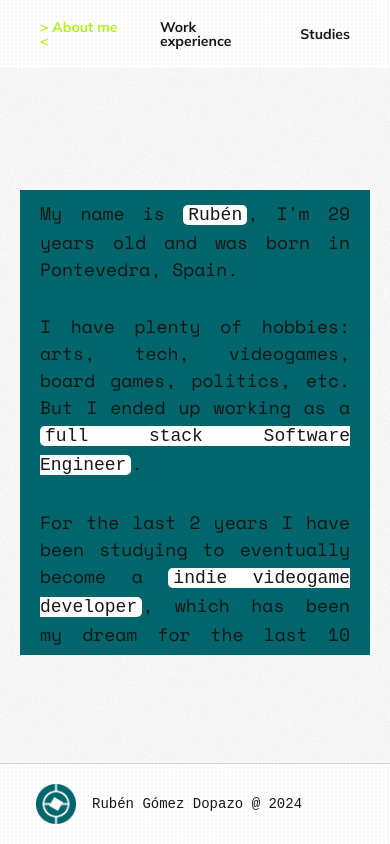
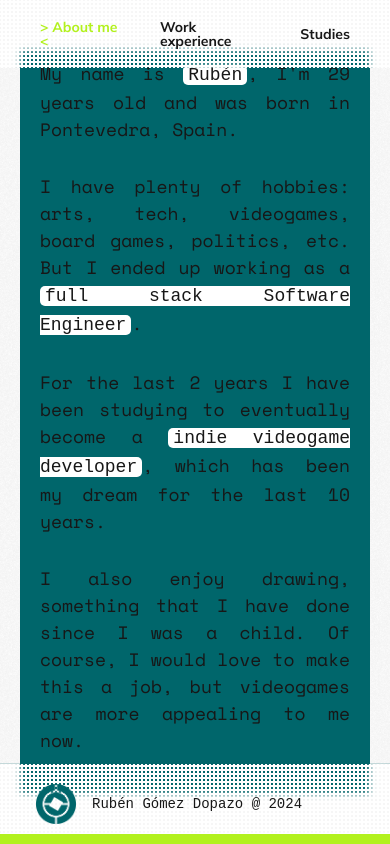
Before and after one commit to Rebun13/portfolio, a Next.js app: page / in a window 390 px wide. Shown: the top 844 px of the page. Built offline with nearby package versions, Linux system fonts and the light colour scheme.

Commit message:
Adding responsiveness to leayout The slides resize and move to fit in the smaller screens. Ruben Gomez Dopazo

```diff
--- a/app/globals.css
+++ b/app/globals.css
@@ -192,9 +192,9 @@ section {
 
 section > div {
   width: 600px;
-  height: 465px;
+  min-height: fit-content;
+  max-height: calc(100vh - 180px);
   position: relative;
-  max-height: 90vh;
   margin: 20px;
   background: var(--white);
   overflow: hidden;
@@ -215,12 +215,19 @@ section > h2 {
   text-orientation: mixed;
 }
 
-section > img {
-  margin: 0;
-  left: calc(50% - 600px);
-  width: 200px;
-  height: 450px;
-  position: absolute;
+
+@media only screen and (max-width: 1000px) {
+  section {
+    justify-content: left;
+  }
+
+  section > div {
+
+  }
+
+  section > h2 {
+
+  }
 }
 
 .slide {
--- a/components/slides/3.json
+++ b/components/slides/3.json
@@ -1,7 +1,7 @@
 {
     "title": "My ideals",
     "content": [
-        "I don't like individualism. I tend to `trust people` because I think humans are naturally good. I like to be kind to people around me, and care about my friends and colleagues.",
+        "I tend to `trust people` because I think humans are naturally good. I like to be kind to people around me, and care about my friends and colleagues. Individualism has gone too far in today's world.",
         "In another topic, the struggle that matters most to me is `environmentalism`. I grew up in the countryside and have always been connected to nature, so I have been concerned about protecting it.",
         "I support other social causes, but I don't want to bore you `:P`"
     ]
```
